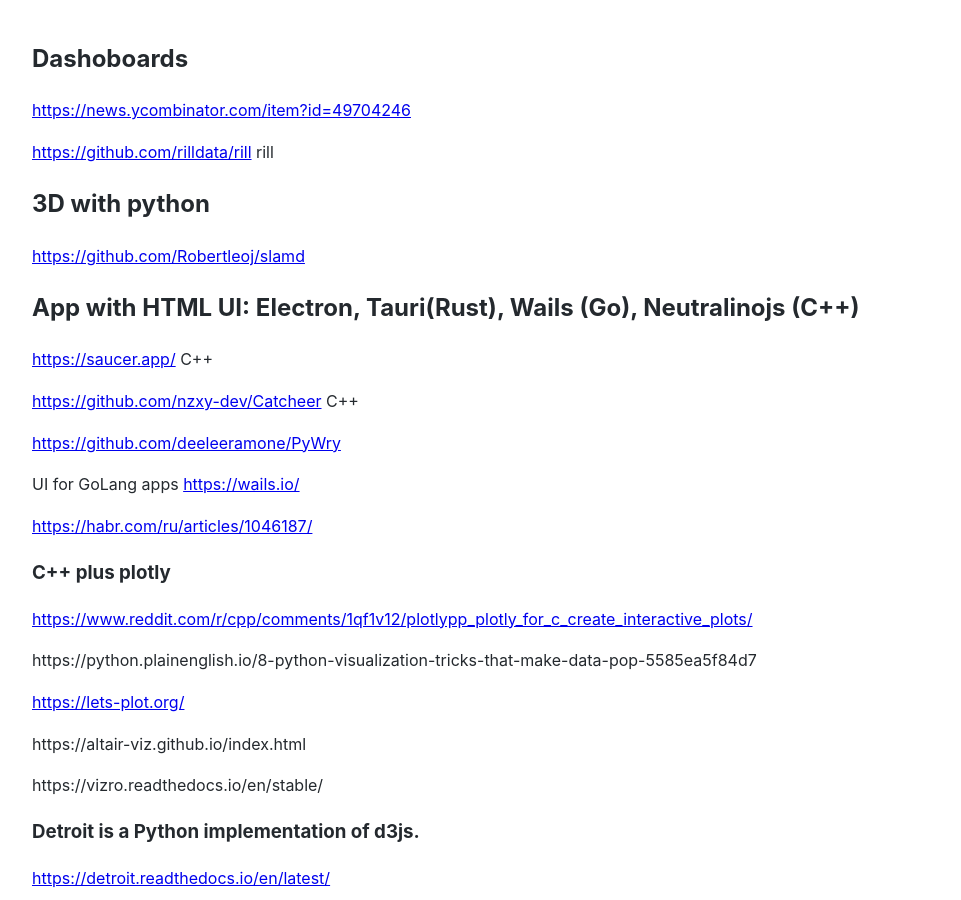
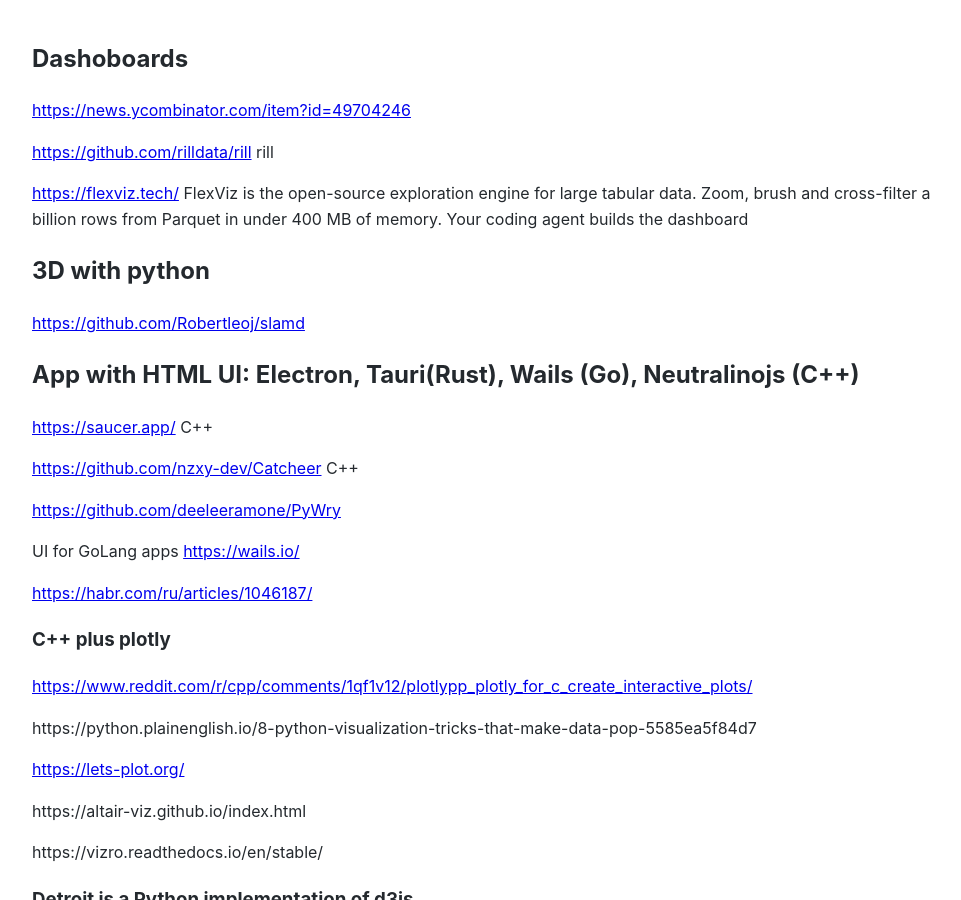
Before and after one commit to Michael-Lubinsky/michael-lubinsky.github.com, a Jekyll site: the page built from plotting/plotting.md, in a window 1280 px wide and 900 px high. Shown: the whole window, without its empty margins (158-1119 px from the left). Built offline with Jekyll 4.4.1, drawn with Linux system fonts in a browser that asks for light colours; our own code applies the rules of GitHub Pages for plain Markdown files.

Commit message:
Update plotting.md

```diff
--- a/plotting/plotting.md
+++ b/plotting/plotting.md
@@ -4,6 +4,9 @@
 
 
 <https://github.com/rilldata/rill> rill
+
+<https://flexviz.tech/> FlexViz is the open-source exploration engine for large tabular data. Zoom, brush and cross-filter a billion rows from Parquet in under 400 MB of memory. Your coding agent builds the dashboard
+
 
 ## 3D with python
 
```
